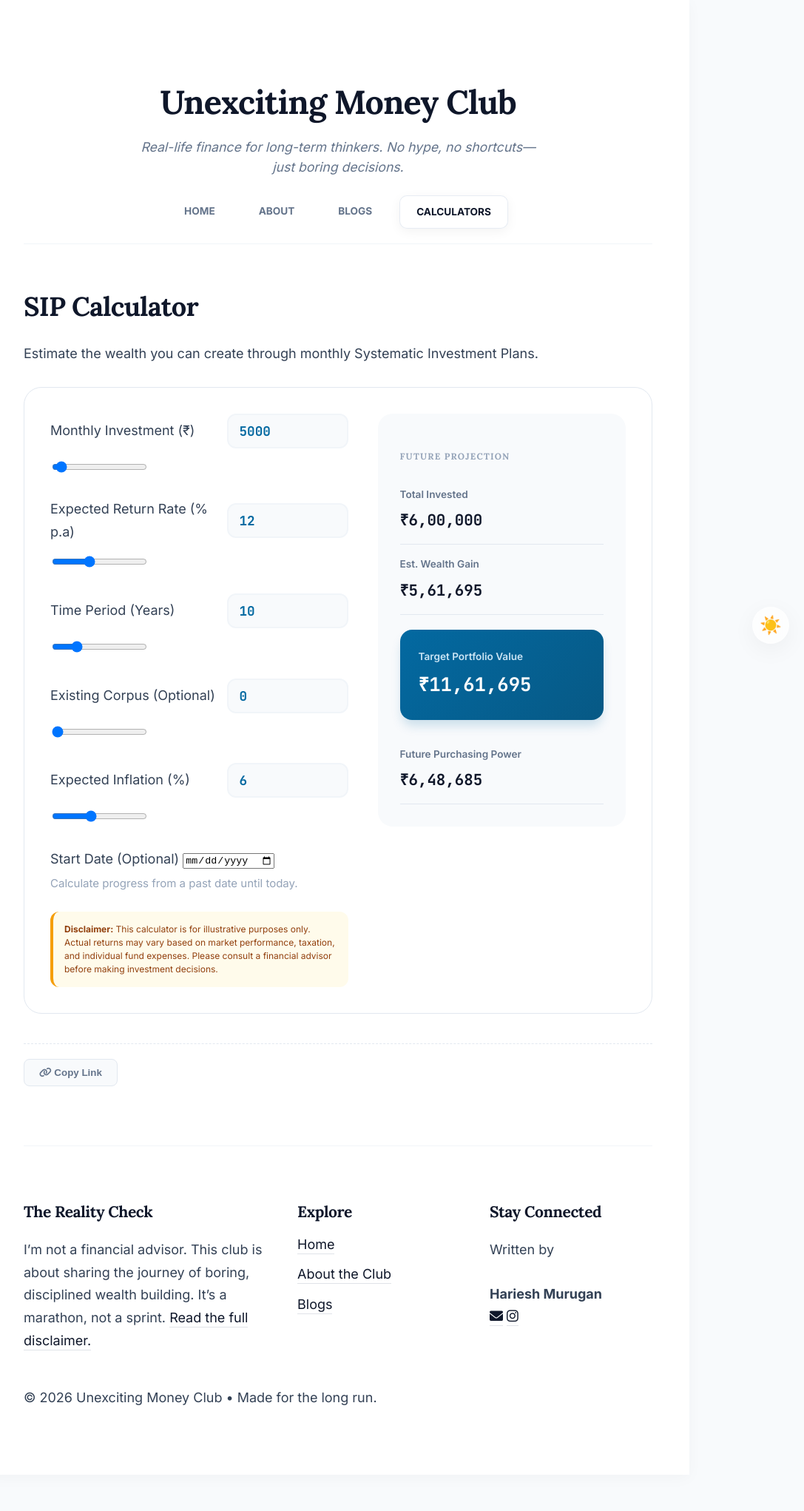
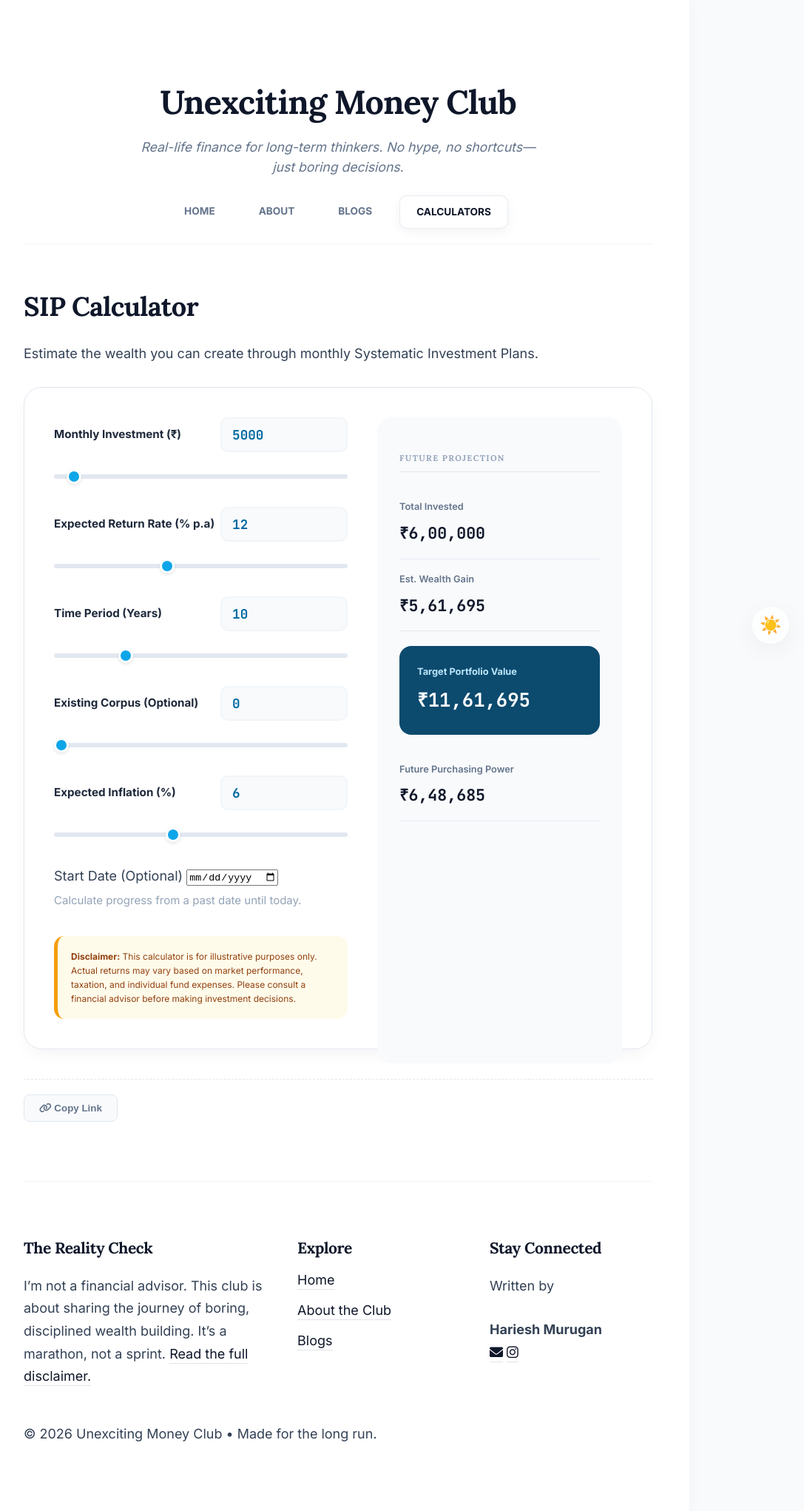
Before and after one commit to HarieshMK/HarieshMK.github.io, a Jekyll site: the page built from calculators/sip.md, in a window 1280 px wide. Shown: the whole page at 74% size, without its empty margins (183-1270 px from the left). Built offline with Jekyll 4.4.1, drawn with Linux system fonts in a browser that asks for light colours; before the commit the page ends 1993 px from its top, so only the background shows below that.

Commit message:
Update style.css

```diff
--- a/assets/css/style.css
+++ b/assets/css/style.css
@@ -586,118 +586,161 @@ img {
 .dark-theme .calc-card h3 { color: #ffffff; }
 .dark-theme .calc-card p { color: #94a3b8; }
 
-/* ===== 15. CALCULATOR INTERFACE (PREMIUM REFINED) ===== */
+/* ===== 15. CALCULATOR INTERFACE (STABILITY & PREMIUM) ===== */
 .calculator-container {
   display: grid;
-  grid-template-columns: 1.2fr 1fr;
-  gap: 40px; /* Increased gap for breathing room */
+  /* Fixed column ratios to prevent squashing */
+  grid-template-columns: minmax(320px, 1.2fr) minmax(280px, 1fr);
+  gap: 40px;
   background: #ffffff;
-  padding: 35px;
+  padding: 40px;
   border-radius: 24px;
   border: 1px solid #e2e8f0;
   margin-top: 20px;
   align-items: start;
+  box-shadow: 0 10px 25px -5px rgba(0, 0, 0, 0.05);
 }
 
 @media (max-width: 992px) {
-  .calculator-container { grid-template-columns: 1fr; gap: 30px; }
+  .calculator-container {
+    grid-template-columns: 1fr;
+    padding: 25px;
+    gap: 30px;
+  }
 }
 
-/* --- Input Section --- */
-.input-group { margin-bottom: 25px; }
-.label-row { display: flex; justify-content: space-between; align-items: center; margin-bottom: 12px; }
+/* --- Input Section Fixes --- */
+.calc-inputs {
+  width: 100%;
+}
 
-/* Restored size for input boxes */
+.input-group {
+  margin-bottom: 28px;
+}
+
+.label-row {
+  display: flex;
+  justify-content: space-between;
+  align-items: center;
+  margin-bottom: 15px;
+}
+
+.label-row label {
+  font-weight: 700;
+  color: #1e293b;
+  font-size: 0.95rem;
+}
+
 .label-row input[type="number"] {
-  width: 130px;
-  padding: 10px 15px;
+  width: 140px; /* Increased width for larger numbers */
+  padding: 10px 14px;
   border: 2px solid #f1f5f9;
-  border-radius: 12px;
+  border-radius: 10px;
   font-weight: 700;
   color: #0369a1;
   font-size: 1.1rem;
   font-family: 'JetBrains Mono', monospace;
   background: #f8fafc;
-  transition: all 0.2s ease;
 }
 
-.label-row input[type="number"]:focus {
-  border-color: #0369a1;
-  outline: none;
+/* Slider Fix: Prevent clipping */
+.slider {
+  -webkit-appearance: none;
+  width: 100%;
+  height: 6px;
+  background: #e2e8f0;
+  border-radius: 10px;
+  margin: 10px 0;
 }
 
-/* --- Results Column --- */
+.slider::-webkit-slider-thumb {
+  -webkit-appearance: none;
+  width: 20px;
+  height: 20px;
+  background: #0ea5e9;
+  border-radius: 50%;
+  border: 3px solid #fff;
+  cursor: pointer;
+  box-shadow: 0 2px 4px rgba(0,0,0,0.1);
+}
+
+/* --- Results Column (The "Non-Squashable" Side) --- */
 .calc-results {
   background: #f8fafc;
   padding: 30px;
   border-radius: 20px;
   display: flex;
   flex-direction: column;
+  height: 100%; /* Ensure it fills the grid row */
 }
 
 .input-header {
-  font-size: 0.75rem;
+  font-size: 0.7rem;
   font-weight: 800;
   text-transform: uppercase;
-  letter-spacing: 0.1em;
+  letter-spacing: 0.12em;
   color: #94a3b8;
-  margin-bottom: 15px;
+  margin-bottom: 20px;
+  border-bottom: 1px solid #e2e8f0;
+  padding-bottom: 8px;
 }
 
 .result-item {
-  padding: 15px 0;
-  border-bottom: 1px solid #e2e8f0;
+  display: flex;
+  flex-direction: column;
+  padding: 16px 0;
+  border-bottom: 1px solid rgba(226, 232, 240, 0.8);
 }
 
 .result-item span {
   color: #64748b;
-  font-size: 0.85rem;
+  font-size: 0.8rem;
   font-weight: 600;
-  display: block;
-  margin-bottom: 5px;
+  margin-bottom: 6px;
 }
 
 .result-item strong {
-  font-size: 1.3rem;
+  font-size: 1.35rem;
   color: #0f172a;
   font-family: 'JetBrains Mono', monospace;
+  word-wrap: break-word; /* Ensure huge numbers wrap instead of pushing width */
 }
 
-/* Premium Blue Card */
+/* Premium Results Card */
 .result-item.highlight {
   margin: 20px 0;
-  padding: 25px;
-  background: linear-gradient(135deg, #0369a1 0%, #075985 100%);
+  padding: 24px;
+  background: #0c4a6e; /* Deep Navy Blue */
   border-radius: 16px;
   border: none;
-  box-shadow: 0 10px 15px -3px rgba(3, 105, 161, 0.2);
 }
 
-.result-item.highlight span { color: #e0f2fe; opacity: 0.9; }
-.result-item.highlight strong { color: #ffffff !important; font-size: 1.6rem; }
+.result-item.highlight span { color: #bae6fd; font-weight: 700; }
+.result-item.highlight strong {
+  color: #ffffff !important;
+  font-size: 1.6rem;
+}
 
-/* Disclaimer Text */
+/* Disclaimer Fix */
 .calc-disclaimer {
-  margin-top: 20px;
-  padding: 15px;
+  margin-top: 35px;
+  padding: 18px;
   background: #fffbeb;
-  border-radius: 12px;
-  border-left: 4px solid #f59e0b;
+  border-radius: 14px;
+  border-left: 5px solid #f59e0b;
 }
 
 .calc-disclaimer p {
   font-size: 0.75rem;
   color: #92400e;
-  line-height: 1.5;
+  line-height: 1.6;
   margin: 0;
 }
 
-/* --- Dark Mode Enhancements --- */
+/* --- Dark Mode Optimizations --- */
 .dark-theme .calculator-container { background: #0f172a; border-color: #1e293b; }
 .dark-theme .calc-results { background: #1e293b; }
-.dark-theme .label-row label { color: #f1f5f9; } /* Bright labels */
-.dark-theme .result-item span { color: #94a3b8; } /* Silver text */
-.dark-theme .result-item strong { color: #ffffff !important; }
+.dark-theme .label-row label { color: #f1f5f9; }
+.dark-theme .result-item span { color: #94a3b8; }
+.dark-theme .result-item strong { color: #f8fafc !important; }
 .dark-theme .label-row input[type="number"] { background: #020617; border-color: #334155; color: #38bdf8; }
-.dark-theme .calc-disclaimer { background: #1c1917; border-color: #78350f; }
-.dark-theme .calc-disclaimer p { color: #d97706; }
```
